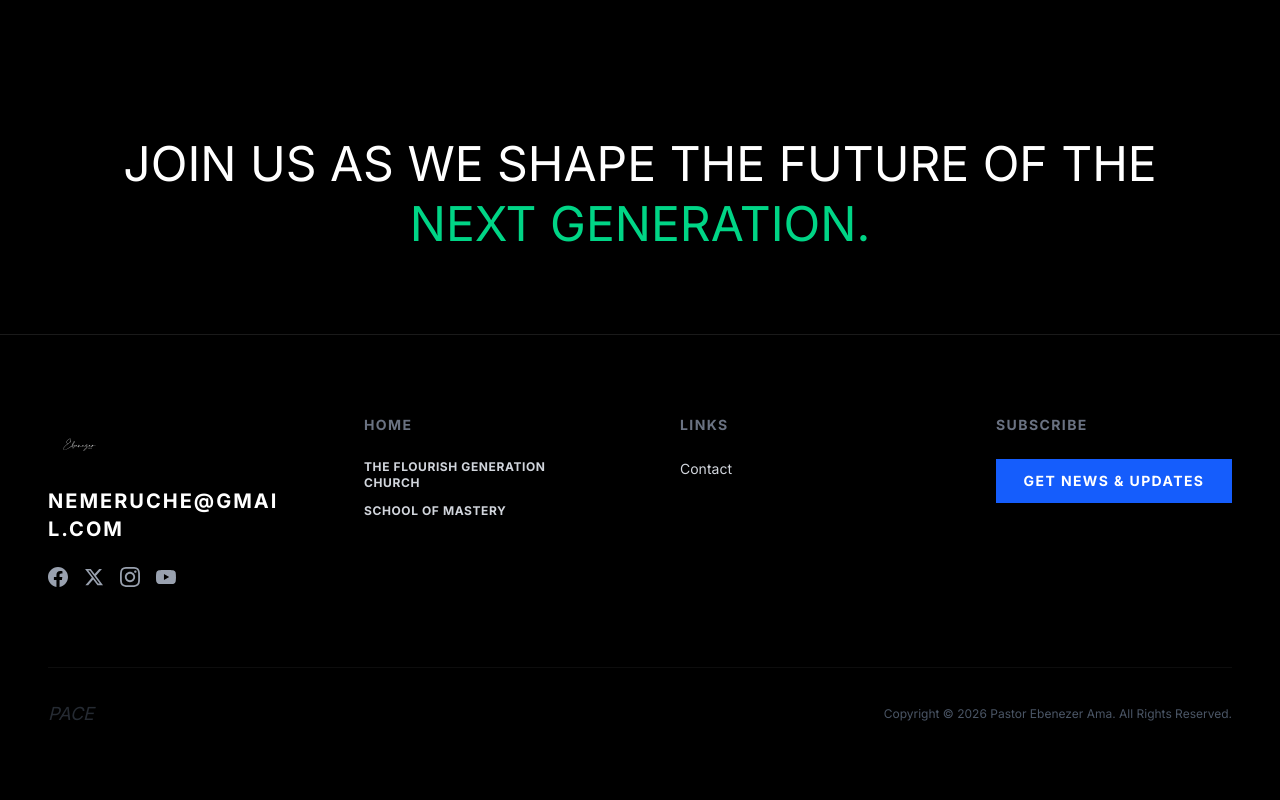
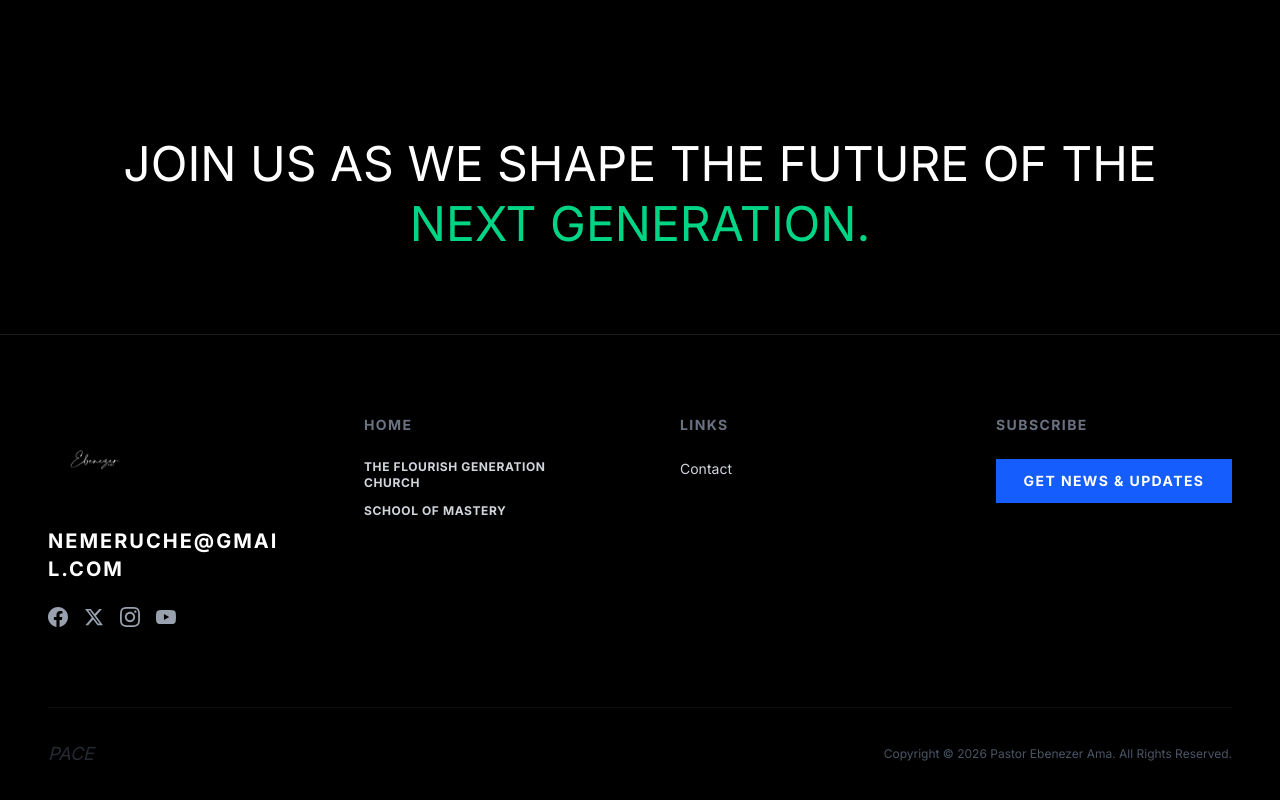
Before and after one commit to 3odinaka/pace-website, a Next.js app: page / in a window 1280 px wide. Shown: the part 1858-2658 px from the top of the page. Before the commit the page ends 2626 px from the top, so only its background shows below. Built offline with nearby package versions, Linux system fonts and the light colour scheme; no server answers; a web font is replaced by a local one.

Commit message:
increase logo size in navbar and footer

```diff
--- a/components/Footer.tsx
+++ b/components/Footer.tsx
@@ -14,7 +14,7 @@ export default function Footer() {
 
                 {/* Column 1: Info (Socials) */}
                 <div className="space-y-6">
-                    <div className="relative w-40 h-16 mb-2">
+                    <div className="relative w-64 h-24 mb-4">
                         <Image
                             src="/images/logo.png"
                             alt="Ebenezer Ama Logo"
--- a/components/Navbar.tsx
+++ b/components/Navbar.tsx
@@ -31,7 +31,7 @@ export default function Navbar() {
             >
                 {/* Logos */}
                 <div className="relative z-50">
-                    <Link href="/" className="block relative w-32 h-12">
+                    <Link href="/" className="block relative w-48 h-16">
                         <Image
                             src="/images/logo.png"
                             alt="Ebenezer Ama Logo"
```
